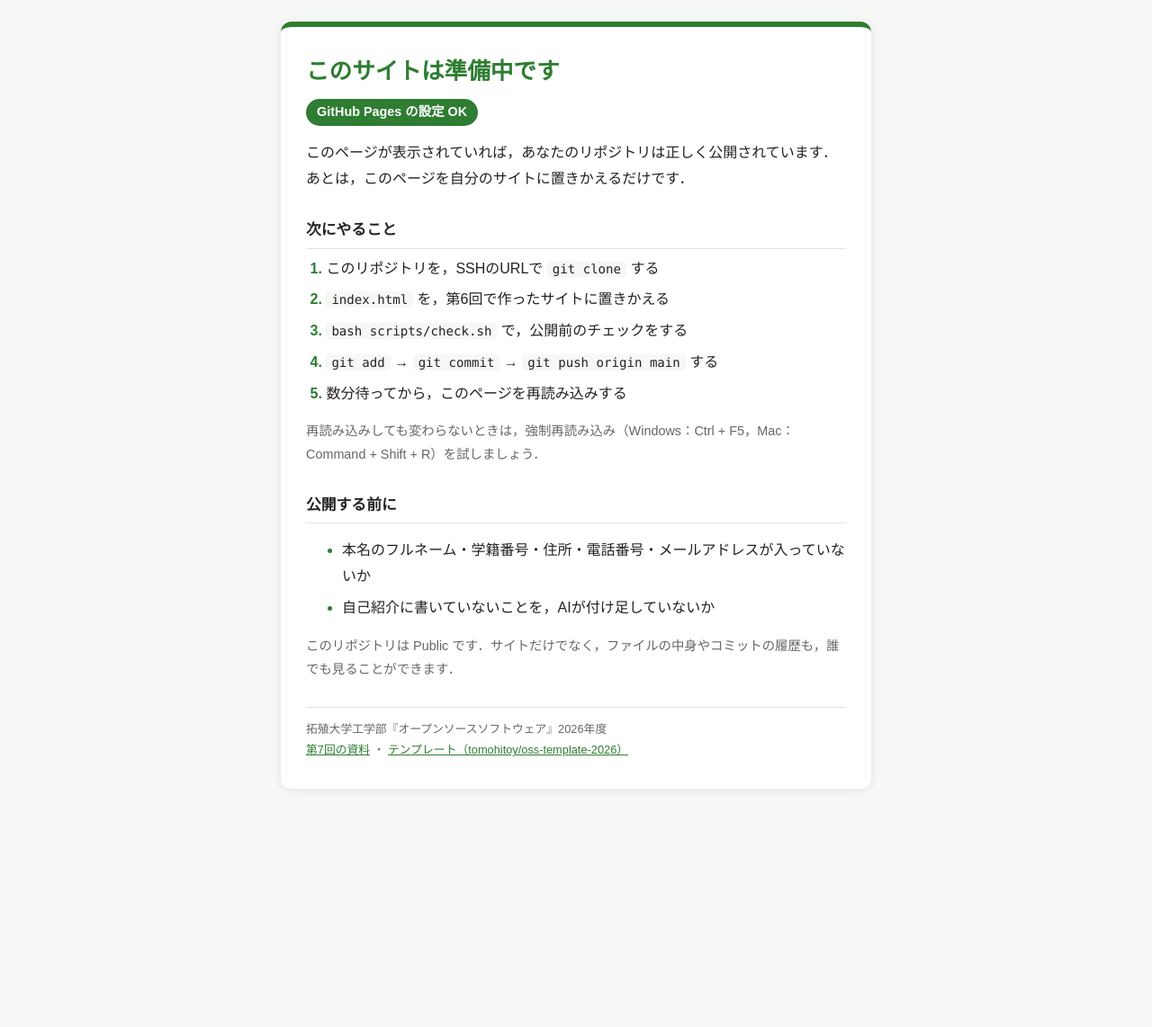
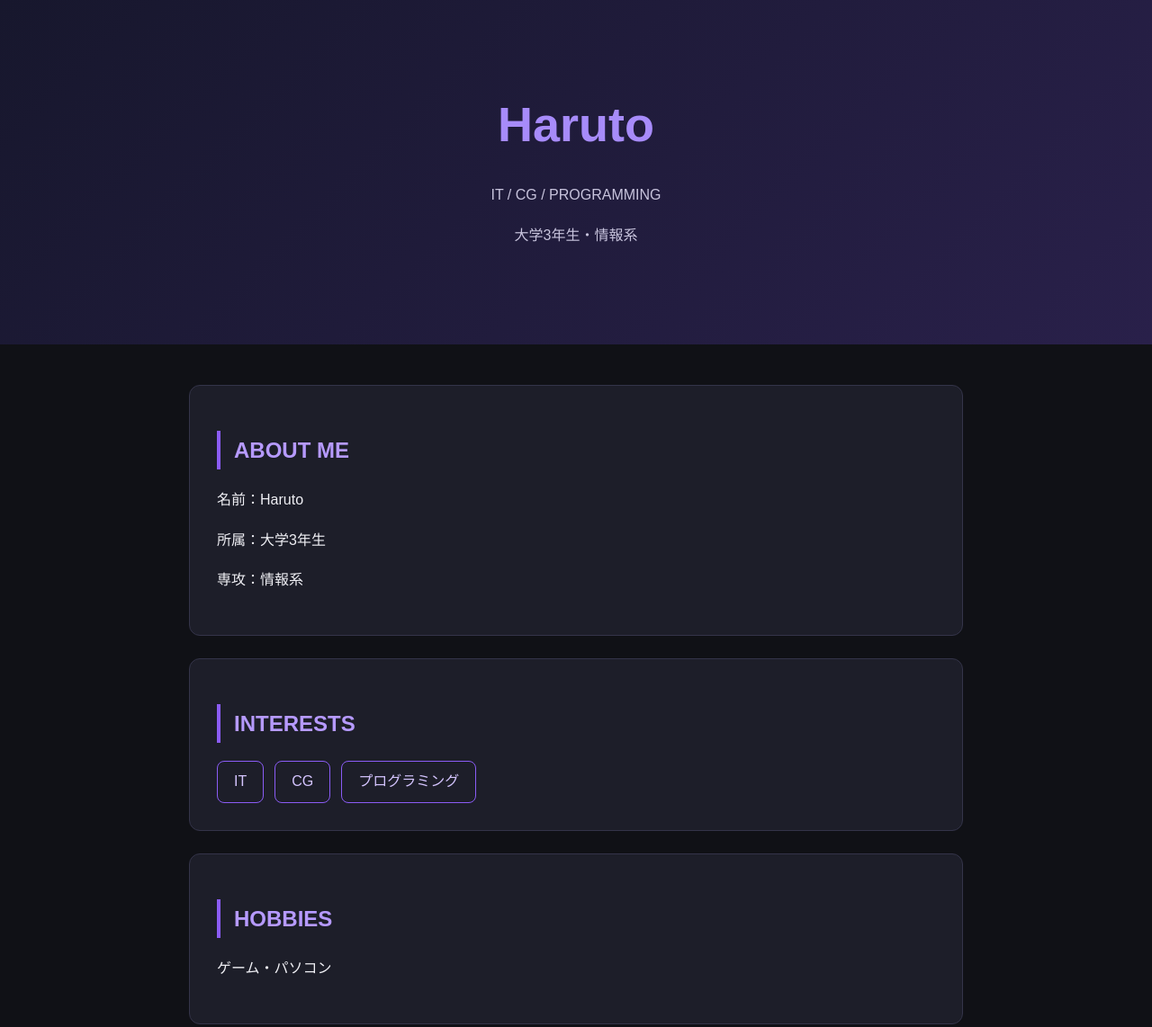
Before and after one commit to 248430/248430.github.io, a plain HTML site: page index.html in a window 1280 px wide. Shown: the top 1142 px of the page at 90% size. Before the commit the page ends 901 px from the top, so only its background shows below. Drawn offline with Linux system fonts and the light colour scheme.

Commit message:
自己紹介サイトを公開

```diff
--- a/index.html
+++ b/index.html
@@ -1,162 +1,104 @@
+
 <!DOCTYPE html>
-<!-- oss-template-2026:placeholder （この目印で，scripts/check.sh が「準備中」のページかどうかを見分けます） -->
-<!--
-  テンプレートの「準備中」のページです．
-  このページが https://ユーザー名.github.io/ に表示されたら，GitHub Pages の設定は成功です．
-  第7回の実習4で，このファイルを第6回で作った index.html に置きかえます．
--->
 <html lang="ja">
 <head>
   <meta charset="UTF-8">
-  <meta name="viewport" content="width=device-width, initial-scale=1">
-  <title>準備中</title>
+  <meta name="viewport" content="width=device-width, initial-scale=1.0">
+  <title>Haruto | Portfolio B</title>
   <style>
-    /* ===== 色の設定 ===== */
-    :root {
-      --main-color: #2e7d32;  /* メインの色（見出し・番号） */
-      --bg-color: #f5f8f5;    /* ページの背景の色 */
-      --card-color: #ffffff;  /* カードの背景の色 */
-      --text-color: #222222;  /* 文字の色 */
-      --sub-color: #666666;   /* 補足の文字の色 */
-      --line-color: #dfe6df;  /* 区切り線の色 */
-    }
-
-    /* パソコンやスマートフォンがダークモードのときの色 */
-    @media (prefers-color-scheme: dark) {
-      :root {
-        --main-color: #81c784;
-        --bg-color: #121512;
-        --card-color: #1e231e;
-        --text-color: #e8ece8;
-        --sub-color: #a0a8a0;
-        --line-color: #2f362f;
-      }
-    }
-
-    /* ページ全体：カードを画面のまんなかに置く */
+    * { box-sizing: border-box; }
     body {
       margin: 0;
-      min-height: 100vh;
+      background: #101116;
+      color: #f0f0f5;
+      font-family: Arial, sans-serif;
+      line-height: 1.8;
+    }
+    header {
+      text-align: center;
+      padding: 90px 20px;
+      background: linear-gradient(135deg, #17172d, #29204a);
+    }
+    header h1 {
+      font-size: 54px;
+      color: #a78bfa;
+      margin: 0;
+    }
+    header p { color: #c8c4dd; }
+    main {
+      max-width: 900px;
+      margin: 45px auto;
+      padding: 0 20px;
+    }
+    section {
+      background: #1d1e29;
+      border: 1px solid #343449;
+      border-radius: 12px;
+      padding: 30px;
+      margin-bottom: 25px;
+    }
+    h2 {
+      color: #b69aff;
+      border-left: 4px solid #8b5cf6;
+      padding-left: 15px;
+    }
+    .tags {
       display: flex;
-      align-items: center;
-      justify-content: center;
-      padding: 24px 16px;
-      box-sizing: border-box;
-      font-family: "Hiragino Sans", "Yu Gothic", "Meiryo", sans-serif;
-      line-height: 1.8;
-      color: var(--text-color);
-      background: var(--bg-color);
+      gap: 12px;
+      flex-wrap: wrap;
     }
-
-    /* まんなかのカード */
-    main {
-      width: 100%;
-      max-width: 600px;
-      padding: 32px 28px;
-      background: var(--card-color);
-      border-top: 6px solid var(--main-color);
-      border-radius: 12px;
-      box-shadow: 0 2px 12px rgba(0, 0, 0, 0.08);
+    .tag {
+      border: 1px solid #8b5cf6;
+      border-radius: 8px;
+      padding: 8px 18px;
+      color: #d5c5ff;
     }
-
-    h1 {
-      margin: 0 0 4px;
-      font-size: clamp(1.3rem, 6vw, 1.6rem);  /* スマートフォンでは少し小さくする */
-      line-height: 1.4;
-      color: var(--main-color);
-    }
-
-    h2 {
-      margin: 28px 0 8px;
-      padding-bottom: 4px;
-      font-size: 1.05rem;
-      border-bottom: 1px solid var(--line-color);
-    }
-
-    /* 「設定は成功」のバッジ */
-    .badge {
-      display: inline-block;
-      margin: 8px 0 0;
-      padding: 2px 12px;
-      font-size: 0.9rem;
-      font-weight: bold;
-      color: var(--card-color);
-      background: var(--main-color);
-      border-radius: 999px;
-    }
-
-    /* 「次にやること」の番号つきリスト */
-    ol {
-      margin: 0;
-      padding-left: 1.4em;
-    }
-    li {
-      margin-bottom: 6px;
-    }
-    li::marker {
-      font-weight: bold;
-      color: var(--main-color);
-    }
-
-    /* コマンドの見た目 */
-    code {
-      padding: 1px 6px;
-      font-family: "SFMono-Regular", Consolas, monospace;
-      font-size: 0.88em;
-      background: var(--bg-color);
-      border-radius: 4px;
-      white-space: nowrap;  /* コマンドの途中で折り返さない */
-    }
-
-    /* 補足の小さな文字 */
-    .sub {
-      font-size: 0.9rem;
-      color: var(--sub-color);
-    }
-
-    /* いちばん下の小さな文字 */
     footer {
-      margin-top: 28px;
-      padding-top: 12px;
-      font-size: 0.8rem;
-      color: var(--sub-color);
-      border-top: 1px solid var(--line-color);
-    }
-    a {
-      color: var(--main-color);
+      text-align: center;
+      padding: 30px;
+      color: #9292a6;
     }
   </style>
 </head>
 <body>
+  <header>
+    <h1>Haruto</h1>
+    <p>IT / CG / PROGRAMMING</p>
+    <p>大学3年生・情報系</p>
+  </header>
   <main>
-    <h1>このサイトは準備中です</h1>
-    <p class="badge">GitHub Pages の設定 OK</p>
-    <p>このページが表示されていれば，あなたのリポジトリは正しく公開されています．
-      あとは，このページを自分のサイトに置きかえるだけです．</p>
-
-    <h2>次にやること</h2>
-    <ol>
-      <li>このリポジトリを，SSHのURLで <code>git clone</code> する</li>
-      <li><code>index.html</code> を，第6回で作ったサイトに置きかえる</li>
-      <li><code>bash scripts/check.sh</code> で，公開前のチェックをする</li>
-      <li><code>git add</code> → <code>git commit</code> → <code>git push origin main</code> する</li>
-      <li>数分待ってから，このページを再読み込みする</li>
-    </ol>
-    <p class="sub">再読み込みしても変わらないときは，強制再読み込み（Windows：Ctrl + F5，Mac：Command + Shift + R）を試しましょう．</p>
-
-    <h2>公開する前に</h2>
-    <ul>
-      <li>本名のフルネーム・学籍番号・住所・電話番号・メールアドレスが入っていないか</li>
-      <li>自己紹介に書いていないことを，AIが付け足していないか</li>
-    </ul>
-    <p class="sub">このリポジトリは Public です．サイトだけでなく，ファイルの中身やコミットの履歴も，誰でも見ることができます．</p>
-
-    <footer>
-      拓殖大学工学部『オープンソースソフトウェア』2026年度<br>
-      <a href="https://github.com/tomohitoy/oss-practice-2026/blob/main-07/chap07/README.md">第7回の資料</a>
-      ・
-      <a href="https://github.com/tomohitoy/oss-template-2026">テンプレート（tomohitoy/oss-template-2026）</a>
-    </footer>
+    <section>
+      <h2>ABOUT ME</h2>
+      <p>名前：Haruto</p>
+      <p>所属：大学3年生</p>
+      <p>専攻：情報系</p>
+    </section>
+    <section>
+      <h2>INTERESTS</h2>
+      <div class="tags">
+        <span class="tag">IT</span>
+        <span class="tag">CG</span>
+        <span class="tag">プログラミング</span>
+      </div>
+    </section>
+    <section>
+      <h2>HOBBIES</h2>
+      <p>ゲーム・パソコン</p>
+    </section>
+    <section>
+      <h2>SKILLS</h2>
+      <div class="tags">
+        <span class="tag">Java</span>
+        <span class="tag">Python</span>
+        <span class="tag">HTML</span>
+        <span class="tag">CSS</span>
+      </div>
+    </section>
+    <section>
+      <h2>FUTURE GOAL</h2>
+      <p>大学で学んだITの知識を活かして、IT業界で活躍したいです。</p>
+    </section>
   </main>
+  <footer>Haruto Portfolio</footer>
 </body>
 </html>
```
